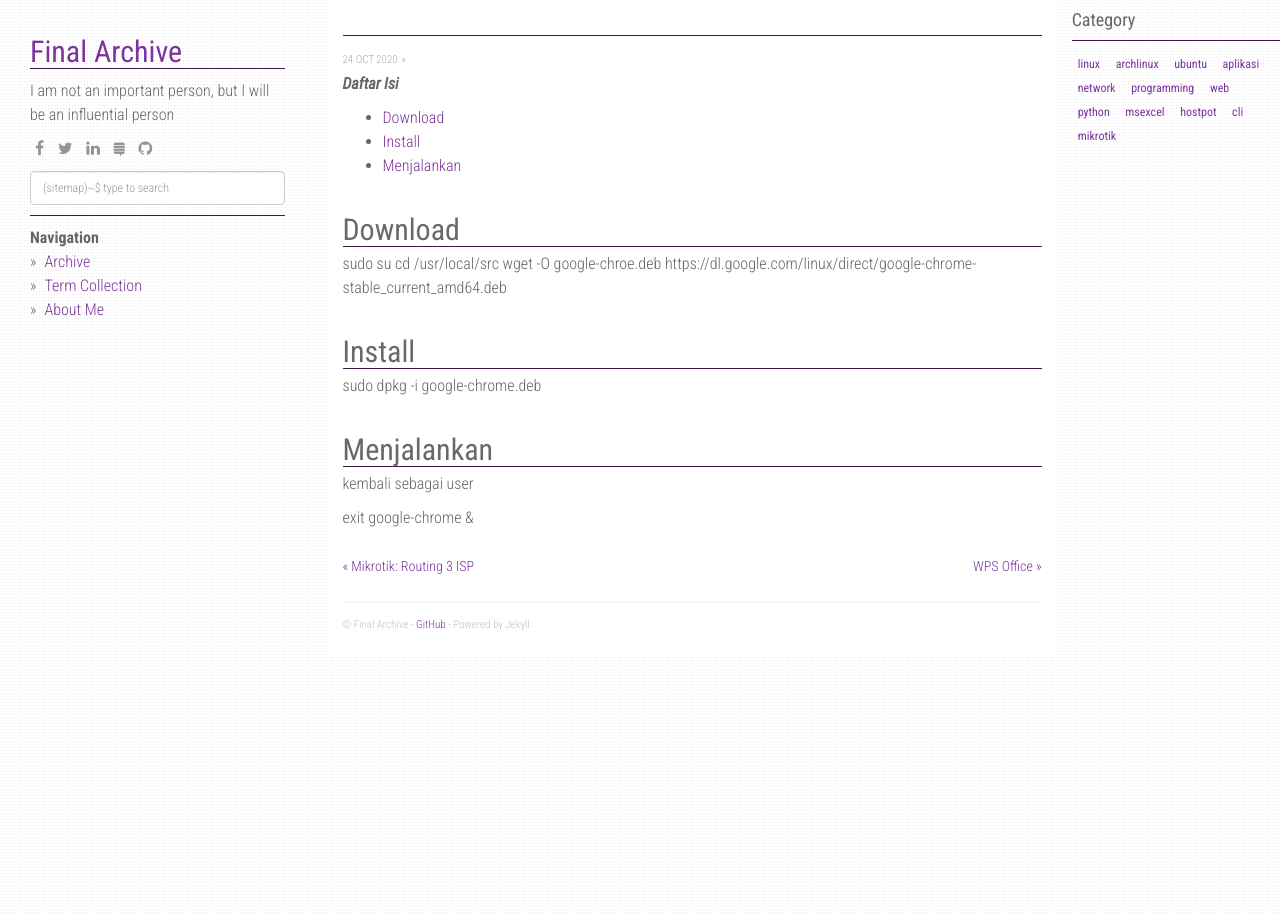
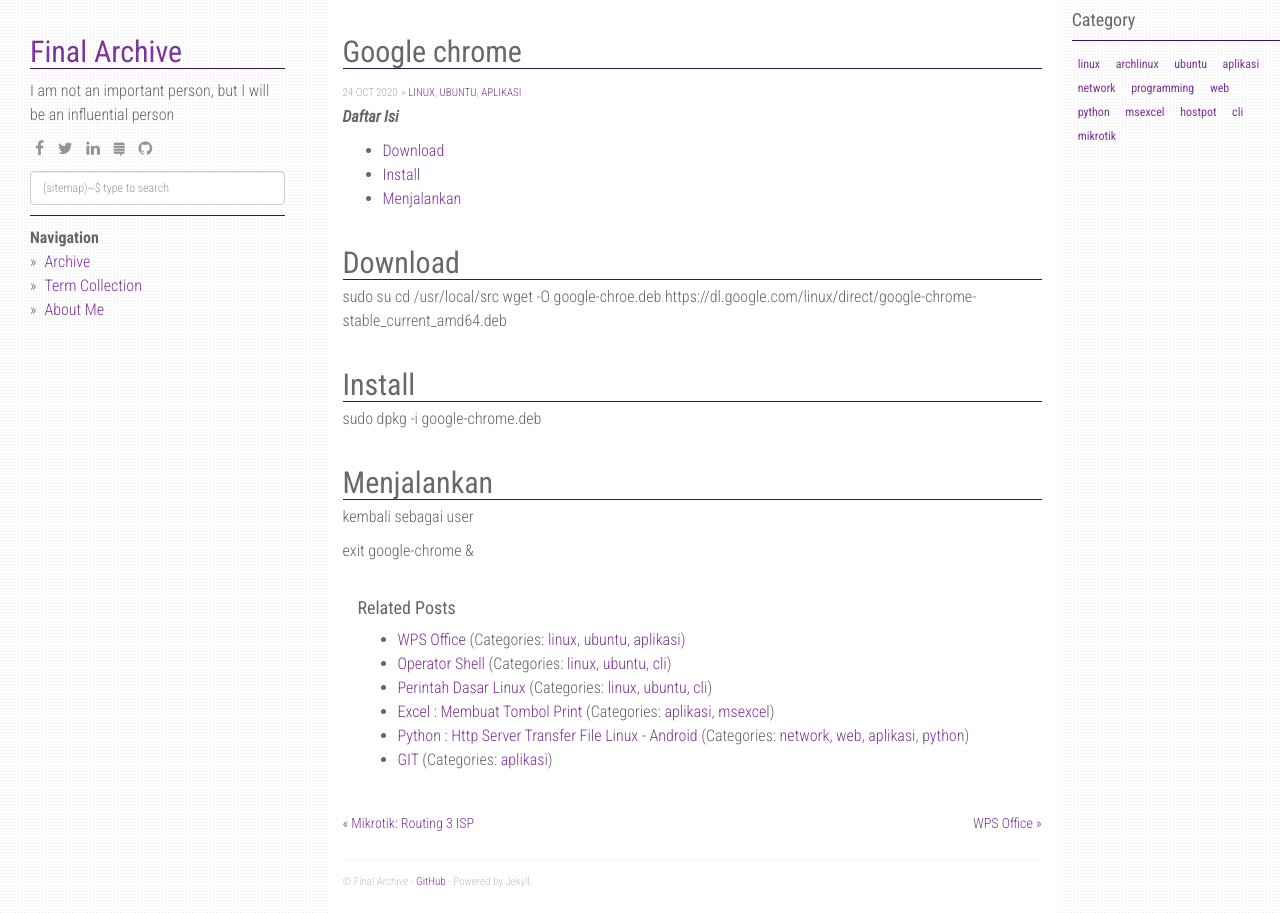
Before and after one commit to finalarchive/finalarchive.github.io, a Jekyll site: the page built from _posts/2020-10-24-google-chrome.md, in a window 1280 px wide. Built offline with Jekyll 4.4.1, drawn with Linux system fonts in a browser that asks for light colours; nearby versions of some CDN libraries; our own code applies the rules of GitHub Pages for plain Markdown files.

Commit message:
20201024

```diff
--- a/_posts/2020-10-24-google-chrome.md
+++ b/_posts/2020-10-24-google-chrome.md
@@ -1,6 +1,6 @@
 ---
 layout: post
-title:  "Google chrome
+title:  "Google chrome"
 date:   2020-10-24 14:56
 categories: [linux, ubuntu, aplikasi]
 permalink: /:year/:month/:title
```
